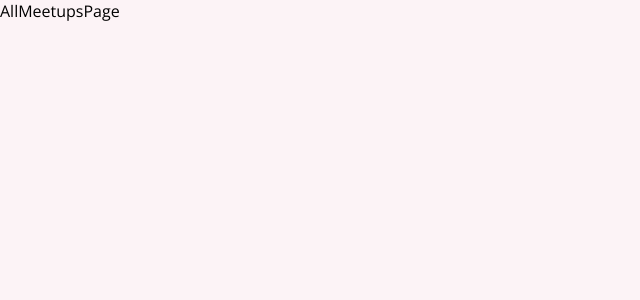
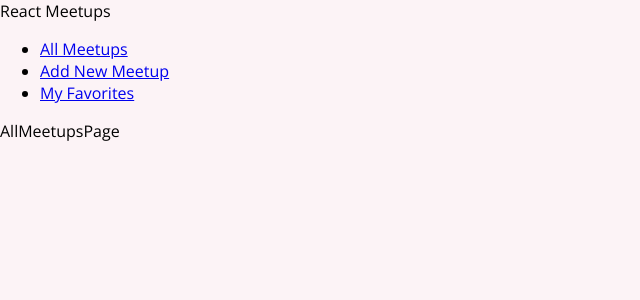
Before and after one commit to fredyvelasquezgt/meetups-app-react, a React (Create React App) app: page / in a window 1280 px wide. Shown: the top 300 px of the page, without its empty margins (0-640 px from the left). Built offline with nearby package versions, Linux system fonts and the light colour scheme.

Commit message:
basic navigation done

```diff
--- a/src/App.js
+++ b/src/App.js
@@ -2,10 +2,12 @@ import { Route, Routes } from 'react-router-dom';
 import AllMeetupsPage from './pages/AllMeetups';
 import NewMeetupPage from './pages/NewMeetup';
 import FavoritesPage from './pages/Favorites';
+import MainNavigation from './components/layout/MainNavigation';
 
 function App() {
   return (
     <div>
+      <MainNavigation />
       <Routes>
         <Route path="/" element={<AllMeetupsPage />} />
         <Route path="/new-meetup" element={<NewMeetupPage />} />
--- a/src/components/layout/MainNavigation.js
+++ b/src/components/layout/MainNavigation.js
@@ -11,11 +11,11 @@ function MainNavigation() {
                     </li>
 
                     <li>
-                        <Link to='/' >All Meetups</Link>
+                        <Link to='/new-meetup' > Add New Meetup</Link>
                     </li>
 
                     <li>
-                        <Link to='/' >All Meetups</Link>
+                        <Link to='/favorites' > My Favorites </Link>
                     </li>
                 </ul>
             </nav>
```
